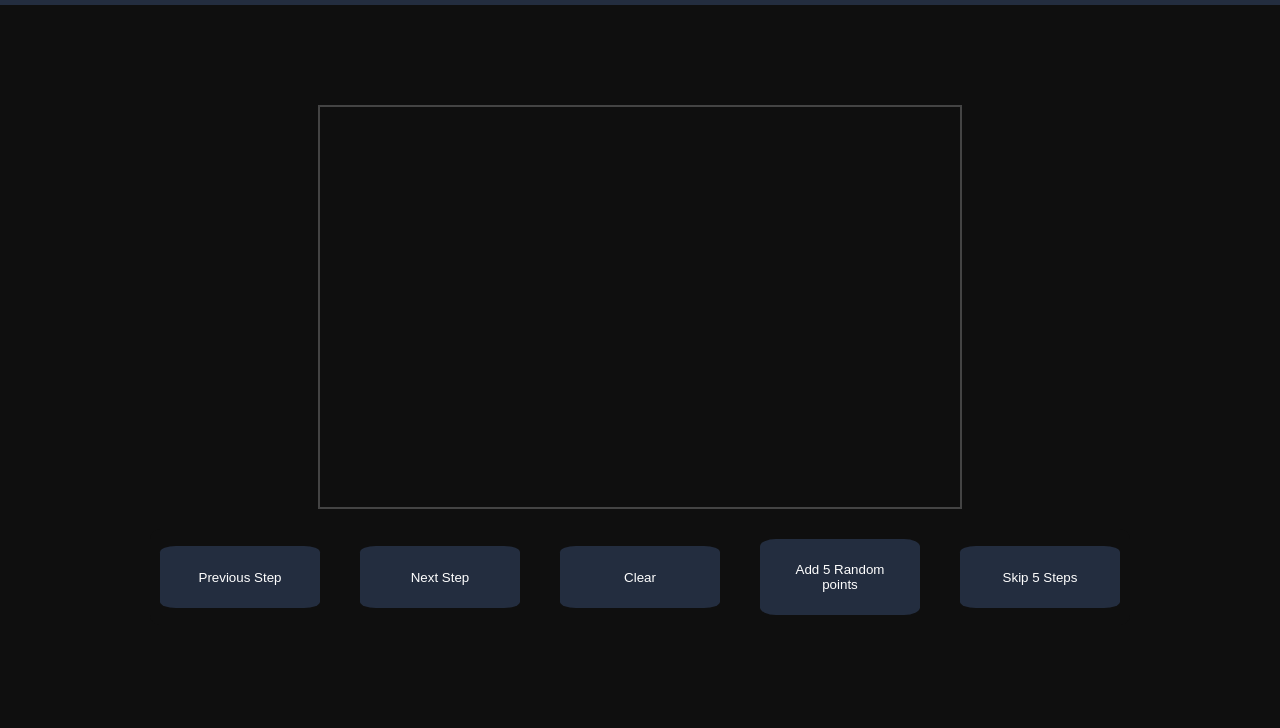
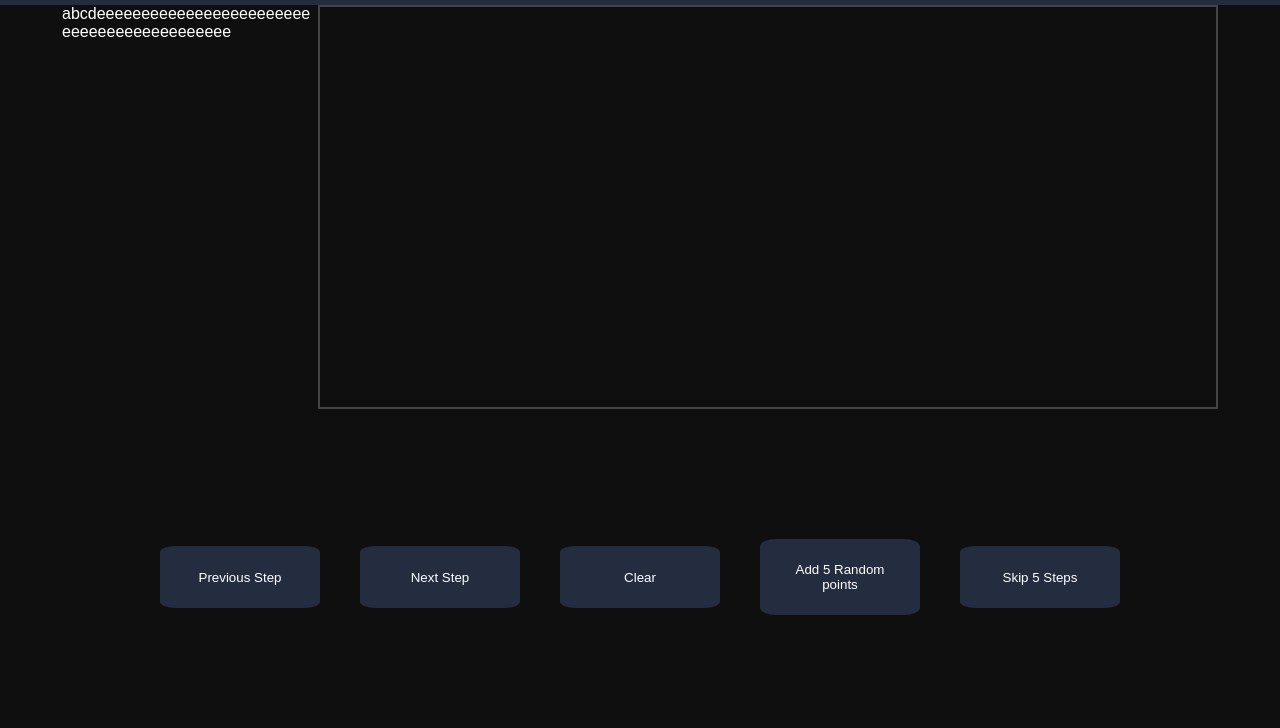
Before and after one commit to Neo-Panther/Convex-Hull-Visualizer, a plain HTML site: page page1.html in a window 1280 px wide. Shown: the part 72-800 px from the top of the page. Drawn offline with Linux system fonts and the light colour scheme.

Commit message:
textbox on leftside

```diff
--- a/kps.js
+++ b/kps.js
@@ -595,6 +595,7 @@ nxtbtn.addEventListener("click", function() {
     return;
   }
   currentAction = ACTIONS[clickKara-1];
+  // element.innerHTML = currentAction.instr;
   console.log("click", clickKara);
 
   if ("adot" in currentAction && currentAction.adot.length != 0){
--- a/page1.html
+++ b/page1.html
@@ -12,6 +12,11 @@
     </header>
 
     <div class="main">
+      <div class="text-container-left">
+        abcdeeeeeeeeeeeeeeeeeeeeeeeeeeeeeeeeeeeeeeeeeee
+
+
+      </div>
       <div class="svg-container"></div>
 
       <div class="guide-container">
--- a/style.css
+++ b/style.css
@@ -19,20 +19,24 @@ h1 {
 
 .main {
   display: flex;
-  justify-content: center;
-  align-items: center;
-  flex-direction: column; /* Added to stack elements vertically */
+  justify-content: center; /* Adjust as needed */
+  align-items: flex-start; /* Adjust as needed */
+  flex-wrap: wrap; /* Allow wrapping */
   height: calc(100vh - 80px); /* Adjust based on your header height */
 }
 
+.text-container-left {
+  width: 20%; /* Adjust this value as needed */
+  word-wrap: break-word;
+}
+
 .svg-container {
-  width: 50%;
+  width: 70%; /* Adjust this value as needed */
   height: 400px;
   border: 2px solid #444;
   margin-bottom: 20px;
+}
 
-  /* Added to create space between SVG and buttons */
-}
 
 .guide-container {
   display: flex;
@@ -62,9 +66,7 @@ h1 {
 }
 #next-button:hover,
 #clear-button:hover,
-#add-random-button:hover,
-#skip-steps:hover,
-#prev-button:hover {
+#add-random-button:hover {
   background-color: #005b41;
   scale: 1.1;
 }
@@ -72,6 +74,10 @@ h1 {
 #page1-button:hover,
 #page2-button:hover {
   background-color: gray;
+  scale: 1.1;
+}
+#prev-button:hover {
+  background-color: #005b41;
   scale: 1.1;
 }
 .text-container {
@@ -107,8 +113,7 @@ h1 {
   }
 }
 /* Add animation for points */
-circle,
-.dot {
+circle {
   fill: rgb(119, 1, 255);
   stroke: none;
   animation: fadeInOut 0.5s ease forwards;
```
